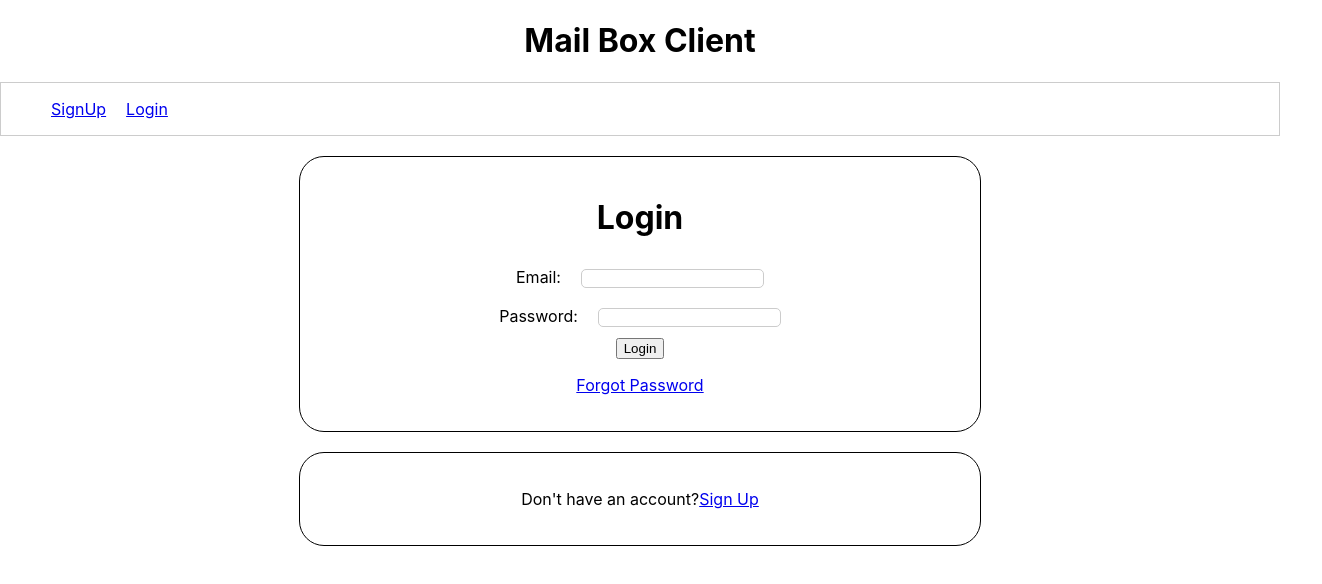
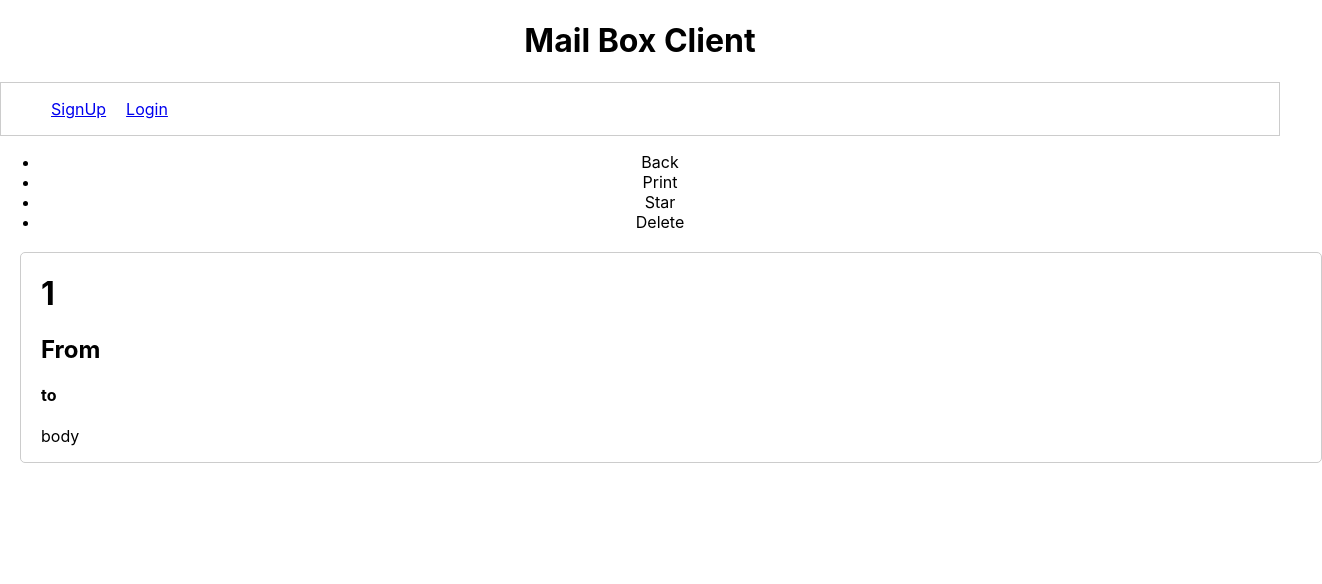
Before and after one commit to Akanksharma00/Mail-Box-Client, a React (Create React App) app: page /mail/1 in a window 1280 px wide. Before the commit this address led to /login. Shown: the top 584 px of the page, 1322 px wide, since content can reach past the window. Built offline with nearby package versions, Linux system fonts and the light colour scheme.

Commit message:
Added Delete Mail functionality

```diff
--- a/src/App.js
+++ b/src/App.js
@@ -7,9 +7,13 @@ import Login from './Component/Login';
 import Inbox from './Component/Inbox';
 import Navbar from './Component/Navbar';
 import CreateMail from './Component/CreateMail';
+import ReadMail from './Component/ReadMail';
 
 function App() {
-  const isLoggedIn = useSelector(state=> state.auth.isLoggedIn);
+  const token = useSelector(state => state.auth.token);
+  const isLoggedIn = !!token;
+
+  useSelector(state=> console.log(state))
 
   return (
     <div className="App">
@@ -28,7 +32,9 @@ function App() {
       <Route path='/compose'>
         {isLoggedIn && <CreateMail />}
       </Route>
-      <Route path='*'><Redirect to='/login'/></Route>
+      <Route path='/mail/:id'>
+        <ReadMail />
+      </Route>
     </div>
   );
 }
--- a/src/Component/CreateMail.js
+++ b/src/Component/CreateMail.js
@@ -1,12 +1,25 @@
-import React,{useRef} from 'react';
+import React,{useRef,useState} from 'react';
 
 import style from './CreateMail.module.css';
+
+import { Editor } from "react-draft-wysiwyg";
+import { EditorState } from "draft-js";
+import "react-draft-wysiwyg/dist/react-draft-wysiwyg.css";
 
 const CreateMail = (props) => {
     const enteredTo = useRef();
     const enteredFrom = useRef();
     const enteredContent = useRef();
     const enteredSubject = useRef();
+
+    const [text, setText] = useState('');
+    const [editorState, setEditorState] = useState(EditorState.createEmpty());
+
+    const editChange = (value) => {
+        console.log(value.blocks)
+        setText(value.blocks)
+
+    }
 
     const sendEmailHandler = (event)=>{
         event.preventDefault();
@@ -71,10 +84,23 @@ const CreateMail = (props) => {
                     />
                 </label>
                 <hr className={style.separator}/>
-                <textarea
+                {/* <textarea
                     className={style.inputAreaBlock}
                     ref={enteredContent}
-                />
+                >
+                </textarea> */}
+                {/* <TextEditor /> */}
+                <div>
+                    <Editor
+                        ref={enteredContent}
+                        editorState = {editorState}
+                        toolbarClassName= 'toolbarClassName'
+                        wrapperClassName='wrapperClassName'
+                        editorClassName='editorClassName'
+                        onEditorStateChange={setEditorState}
+                        onContentStateChange={editChange}
+                    />
+                </div>
                 <hr className={style.separator}/>
                 <button className={style.sendBtn}>Send</button>
             </form>
--- a/src/Component/Inbox.js
+++ b/src/Component/Inbox.js
@@ -9,6 +9,8 @@ const Home = (props) => {
 
     const isLoading = useSelector(state=> state.mail.isLoading);
     const mails = useSelector(state => state.mail.mails);
+
+    useSelector(state=> console.log(state))
 
     useEffect( ()=>{
         async function fetchMail(){
@@ -31,6 +33,7 @@ const Home = (props) => {
                 subject:data[key].subject,
                 content: data[key].content,
                 timestamp: data[key].timestamp,
+                isOpened: false
             })
         }
         dispatch(mailActions.setMail(loadedMail));
@@ -48,12 +51,12 @@ const Home = (props) => {
             {mails.length===0 && <p>No mail found</p>}
             <ul>
                 {mails.map((i) => {
-                    console.log("i: ",i.from );
                 return(<li>
                     <table className={style.tableBody}>
                         <tr className={style.row}>
                             <td className={style.fromCol}>{i.from}</td>
-                            <td className={style.subCol}>{i.subject}</td>
+                            <td className={style.subCol}>
+                                <a href={`/mail/${i.id}`}>{i.subject}</a></td>
                             <td className={style.timeCol}>{i.timestamp}</td>
                         </tr>
                     </table>
--- a/src/Component/Login.js
+++ b/src/Component/Login.js
@@ -35,6 +35,7 @@ const Login = (props) => {
                 res.json().then((data)=>{
                     history.replace('/home');
                     const token = data.idToken;
+                    localStorage.setItem('token',token);
                     dispatch(authActions.login(token));
                 })
 
--- a/src/Component/Navbar.js
+++ b/src/Component/Navbar.js
@@ -7,9 +7,12 @@ import { authActions } from "../store/authReducer";
 
 const Navbar = (props) => {
     const dispatch = useDispatch();
-    const isLoggedIn = useSelector(state => state.auth.isLoggedIn);
+    // const isLoggedIn = useSelector(state => state.auth.isLoggedIn);
+    const token = useSelector(state => state.auth.token);
+    const isLoggedIn = !!token;
 
     const logoutHandler = () => {
+        localStorage.removeItem('token');
         dispatch(authActions.logout());
     }
 
--- /dev/null
+++ b/src/Component/ReadMail.js
@@ -0,0 +1,61 @@
+import React from "react";
+import { useHistory } from "react-router-dom";
+import { useSelector } from "react-redux";
+import { useParams } from "react-router-dom";
+
+import style from './ReadMail.module.css';
+
+const ReadMail = (props) => {
+    const params = useParams();
+    const history = useHistory();
+
+    const mails = useSelector(state => console.log(state));
+    console.log(mails);
+    const id = params.id;
+
+    const deleteHandler = (event) => {
+        event.preventDefault();
+
+        fetch(`https://mail-box-client-eb11c-default-rtdb.firebaseio.com/sent/${id}.json`,{
+            method: 'DELETE',
+            headers:{
+                'Content-Type': 'application/json'
+            }
+        }).then((res)=>{
+            if(res.ok){
+                console.log('Mail successfully deleted!');
+                history.push('/inbox');
+            }else{
+                res.json().then(data => {
+                    console.log(data);
+                })
+            }
+        })
+    }
+
+    const previousCallHandler = (event) => {
+        event.preventDefault();
+        history.push('/inbox');
+    }
+
+    return(
+        <React.Fragment>
+            <div>
+                <ul>
+                    <li onClick={previousCallHandler}>Back</li>
+                    <li>Print</li>
+                    <li>Star</li>
+                    <li onClick={deleteHandler} >Delete</li>
+                </ul>
+            </div>
+            <div className={style.mail}>
+                <h1>{id}</h1>
+                <h2>From</h2>
+                <h4>to</h4>
+                <p>body</p>
+            </div>
+        </React.Fragment>
+    );
+};
+
+export default ReadMail;
--- /dev/null
+++ b/src/Component/ReadMail.module.css
@@ -0,0 +1,8 @@
+.mail{
+    border: 1px solid #ccc;
+    border-radius: 5px;
+    width: 100%;
+    margin: 20px;
+    text-align: left;
+    padding-left: 20px;
+}
--- a/src/store/authReducer.js
+++ b/src/store/authReducer.js
@@ -1,8 +1,9 @@
 import { createSlice } from "@reduxjs/toolkit";
 
+const initalToken = localStorage.getItem('token');
+
 const initialAuthState = {
-    isLoggedIn: false,
-    token: null,
+    token: initalToken,
 };
 
 const authSlice = createSlice({
@@ -11,11 +12,9 @@ const authSlice = createSlice({
     reducers:{
         login(state, action){
             state.token = action.payload;
-            state.isLoggedIn = true;
         },
         logout(state){
             state.token = null;
-            state.isLoggedIn = false;
         }
     }
 });
--- a/src/store/mailReducer.js
+++ b/src/store/mailReducer.js
@@ -13,7 +13,9 @@ const mailSlice = createSlice({
             state.isLoading = action.payload;
         },
         setMail(state,action){
-            state.mails = action.payload;
+            console.log(action.payload);
+            state.mails = [...action.payload];
+            console.log(state.mails)
         }
     }
 });
```
